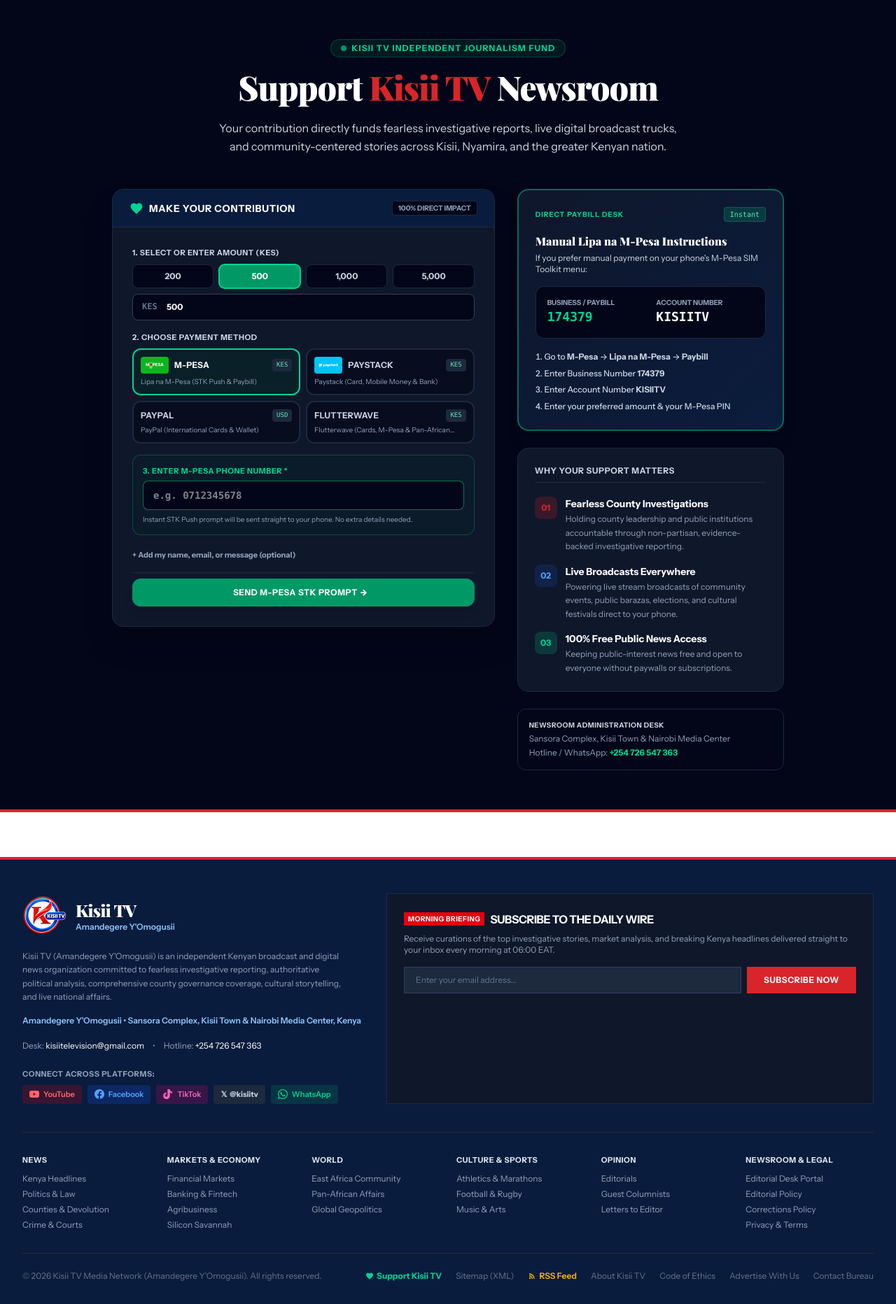
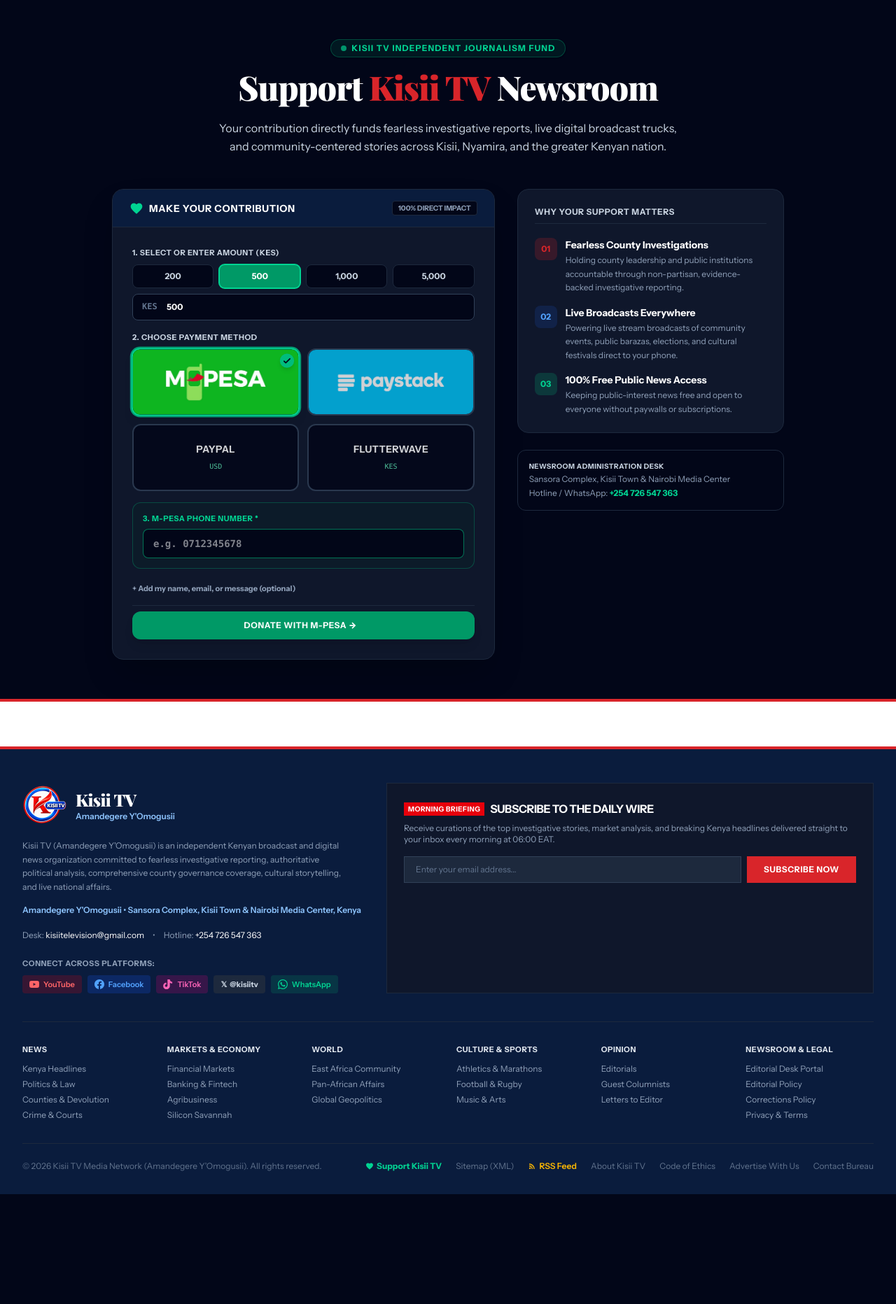
Before and after one commit to motechgroup/kisiitvcms, a Laravel app: page /donate in a window 1280 px wide. Shown: the part 236-2100 px from the top of the page at 70% size. After the commit the page ends 1943 px from the top, so only its background shows below. Run offline with Laravel 12, Linux system fonts and the light colour scheme; data comes from the database, SQL or seed files in the repository; style sheets or scripts are compiled from the project's sources; some web fonts are replaced.

Commit message:
ui(donations): make M-Pesa and Paystack logos full-card size and remove redundant M-Pesa/STK instructions

```diff
--- a/resources/views/components/donation-form.blade.php
+++ b/resources/views/components/donation-form.blade.php
@@ -50,27 +50,32 @@
         <label class="block text-[11px] font-black uppercase tracking-wider text-slate-300 mb-2">
             2. Choose Payment Method
         </label>
-        <div class="grid grid-cols-2 gap-2">
+        <div class="grid grid-cols-2 gap-3">
             @foreach($gateways as $gw)
                 <label @click="{{ $gatewayModel }} = '{{ $gw->code }}'"
-                    :class="{{ $gatewayModel }} === '{{ $gw->code }}' ? 'border-emerald-400 bg-emerald-950/40 text-white shadow' : 'border-slate-800 bg-slate-950/60 text-slate-300 hover:border-slate-600'"
-                    class="border-2 rounded-xl p-2.5 cursor-pointer transition flex flex-col justify-between">
-                    <div class="flex items-center justify-between gap-2">
-                        <input type="radio" name="gateway_code" value="{{ $gw->code }}" x-model="{{ $gatewayModel }}" class="sr-only">
-                        <div class="flex items-center space-x-2 min-w-0">
-                            @if($gwLogo = $gw->logoUrl())
-                                <img src="{{ $gwLogo }}" alt="{{ $gw->name }}" class="h-6 w-10 object-cover rounded shrink-0 shadow-sm">
-                            @endif
-                            <span class="text-xs font-black uppercase tracking-wide truncate">
-                                {{ $gw->code === 'mpesa' ? 'M-Pesa' : ucfirst($gw->code) }}
+                    :class="{{ $gatewayModel }} === '{{ $gw->code }}' ? 'border-emerald-400 ring-2 ring-emerald-400/70 shadow-lg scale-[1.01]' : 'border-slate-700 opacity-80 hover:opacity-100 hover:border-slate-500'"
+                    class="relative border-2 rounded-xl overflow-hidden cursor-pointer transition bg-slate-950 flex items-center justify-center h-20 sm:h-24">
+                    <input type="radio" name="gateway_code" value="{{ $gw->code }}" x-model="{{ $gatewayModel }}" class="sr-only">
+
+                    @if($gwLogo = $gw->logoUrl())
+                        <img src="{{ $gwLogo }}" alt="{{ $gw->name }}" class="w-full h-full object-cover">
+                    @else
+                        <div class="p-3 text-center">
+                            <span class="text-sm font-black uppercase tracking-wide text-white block">
+                                {{ ucfirst($gw->code) }}
+                            </span>
+                            <span class="text-[10px] font-mono text-emerald-300">
+                                {{ $gw->currency }}
                             </span>
                         </div>
-                        <span class="text-[9px] font-mono px-1.5 py-0.5 rounded bg-slate-800 text-emerald-300 shrink-0">
-                            {{ $gw->currency }}
-                        </span>
-                    </div>
-                    <span class="text-[10px] text-slate-400 mt-1 line-clamp-1">
-                        {{ $gw->provider_label ?? $gw->name }}
+                    @endif
+
+                    <!-- Selected Checkmark Badge -->
+                    <span x-show="{{ $gatewayModel }} === '{{ $gw->code }}'" x-cloak
+                        class="absolute top-1.5 right-1.5 w-5 h-5 rounded-full bg-emerald-500 text-slate-950 flex items-center justify-center shadow-md">
+                        <svg class="w-3.5 h-3.5" fill="none" stroke="currentColor" stroke-width="3" viewBox="0 0 24 24">
+                            <path stroke-linecap="round" stroke-linejoin="round" d="M5 13l4 4L19 7" />
+                        </svg>
                     </span>
                 </label>
             @endforeach
@@ -80,15 +85,12 @@
     <!-- 3. Streamlined Gateway Input -->
     <div x-show="{{ $gatewayModel }} === 'mpesa'" x-cloak class="bg-emerald-950/20 border border-emerald-500/30 rounded-xl p-3.5 space-y-1.5">
         <label class="block text-[11px] font-black uppercase tracking-wider text-emerald-400">
-            3. Enter M-Pesa Phone Number *
+            3. M-Pesa Phone Number *
         </label>
         <input type="tel" name="donor_phone" value="{{ old('donor_phone') }}"
             :required="{{ $gatewayModel }} === 'mpesa'"
             placeholder="e.g. 0712345678"
             class="w-full bg-slate-950 border border-emerald-500/60 focus:border-emerald-400 rounded-lg px-3.5 py-2.5 text-sm font-mono font-bold text-white focus:outline-none">
-        <p class="text-[10px] text-slate-400">
-            Instant STK Push prompt will be sent straight to your phone. No extra details needed.
-        </p>
     </div>
 
     <div x-show="{{ $gatewayModel }} !== 'mpesa'" x-cloak class="bg-slate-950/70 border border-slate-800 rounded-xl p-3 text-[11px] text-slate-300">
@@ -144,7 +146,7 @@
 
         <button type="submit"
             class="{{ $cancelAction ? '' : 'w-full' }} py-3 px-5 bg-emerald-600 hover:bg-emerald-500 text-white font-black text-xs uppercase tracking-wider rounded-xl shadow-lg transition cursor-pointer flex items-center justify-center space-x-2">
-            <span x-show="{{ $gatewayModel }} === 'mpesa'">Send M-Pesa STK Prompt &rarr;</span>
+            <span x-show="{{ $gatewayModel }} === 'mpesa'">Donate with M-Pesa &rarr;</span>
             <span x-show="{{ $gatewayModel }} === 'paystack'" x-cloak>Continue to Paystack Checkout &rarr;</span>
             <span x-show="{{ $gatewayModel }} === 'flutterwave'" x-cloak>Continue to Flutterwave Checkout &rarr;</span>
             <span x-show="{{ $gatewayModel }} === 'paypal'" x-cloak>Continue to PayPal &rarr;</span>
--- a/resources/views/donations/index.blade.php
+++ b/resources/views/donations/index.blade.php
@@ -85,39 +85,8 @@
                 </div>
             </div>
 
-            <!-- Right Column: Direct Paybill Info & Mission Impact (5 Cols) -->
+            <!-- Right Column: Mission Impact (5 Cols) -->
             <div class="lg:col-span-5 space-y-6">
-
-                <!-- Safaricom M-Pesa Quick Paybill Card -->
-                <div class="bg-gradient-to-br from-slate-900 to-[#0a1c3d] border-2 border-emerald-500/50 rounded-2xl p-6 text-white shadow-xl space-y-4">
-                    <div class="flex items-center justify-between">
-                        <span class="text-[10px] font-black uppercase tracking-widest text-emerald-400">Direct Paybill Desk</span>
-                        <span class="bg-emerald-500/20 text-emerald-300 text-[10px] font-mono px-2 py-0.5 rounded border border-emerald-500/30">Instant</span>
-                    </div>
-
-                    <div>
-                        <h3 class="text-base font-black font-headline text-white">Manual Lipa na M-Pesa Instructions</h3>
-                        <p class="text-xs text-slate-300 mt-1">If you prefer manual payment on your phone's M-Pesa SIM Toolkit menu:</p>
-                    </div>
-
-                    <div class="bg-slate-950 border border-slate-800 rounded-xl p-4 grid grid-cols-2 gap-4 text-xs font-mono">
-                        <div>
-                            <span class="text-[10px] uppercase font-bold text-slate-400 block font-sans">Business / Paybill</span>
-                            <span class="text-lg font-black text-emerald-400">174379</span>
-                        </div>
-                        <div>
-                            <span class="text-[10px] uppercase font-bold text-slate-400 block font-sans">Account Number</span>
-                            <span class="text-lg font-black text-white">KISIITV</span>
-                        </div>
-                    </div>
-
-                    <ol class="list-decimal list-inside text-xs text-slate-300 space-y-1 font-medium leading-relaxed">
-                        <li>Go to <strong>M-Pesa</strong> &rarr; <strong>Lipa na M-Pesa</strong> &rarr; <strong>Paybill</strong></li>
-                        <li>Enter Business Number <strong>174379</strong></li>
-                        <li>Enter Account Number <strong>KISIITV</strong></li>
-                        <li>Enter your preferred amount &amp; your M-Pesa PIN</li>
-                    </ol>
-                </div>
 
                 <!-- Three Impact Pillars -->
                 <div class="bg-slate-900 border border-slate-800 rounded-2xl p-6 space-y-5">
--- a/resources/views/home.blade.php
+++ b/resources/views/home.blade.php
@@ -321,7 +321,7 @@
                 <div class="bg-gradient-to-br from-slate-900 to-[#0a1c3d] border-2 border-emerald-500/40 rounded-xl p-4 text-white shadow-md space-y-3">
                     <div class="flex items-center justify-between">
                         <span class="text-[10px] font-black uppercase tracking-widest text-emerald-400">Support Our Desk</span>
-                        <span class="text-[9px] font-mono px-1.5 py-0.5 rounded bg-emerald-500/20 text-emerald-300">M-Pesa 174379</span>
+                        <span class="text-[9px] font-mono px-1.5 py-0.5 rounded bg-emerald-500/20 text-emerald-300">M-Pesa &amp; Card</span>
                     </div>
                     <div>
                         <h4 class="text-sm font-bold font-headline text-white">Stand With Independent Journalism</h4>
```
Also changed, not shown: tests/Feature/LiveStreamAndDonationTest.php (+2 -2 lines), 3 other files.
